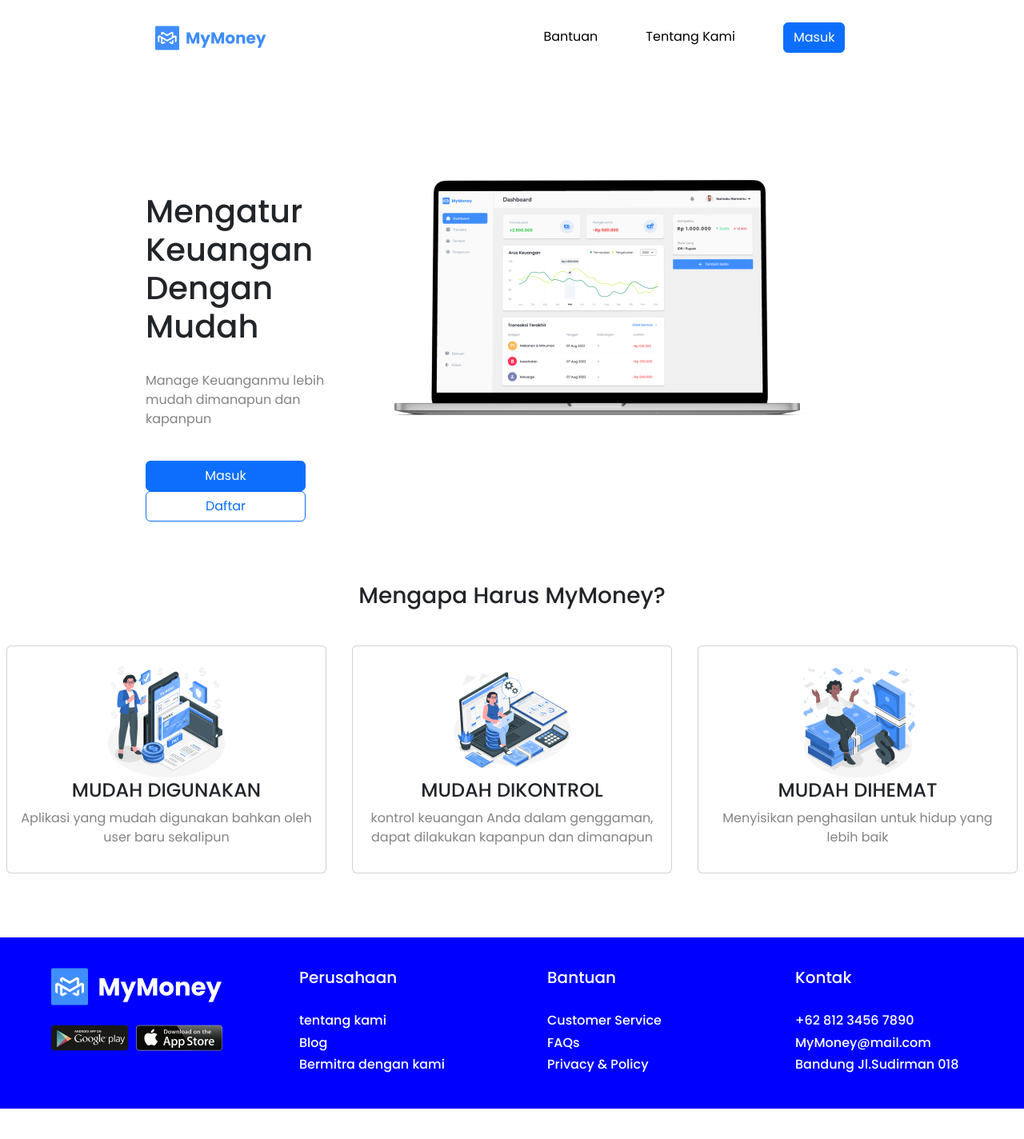
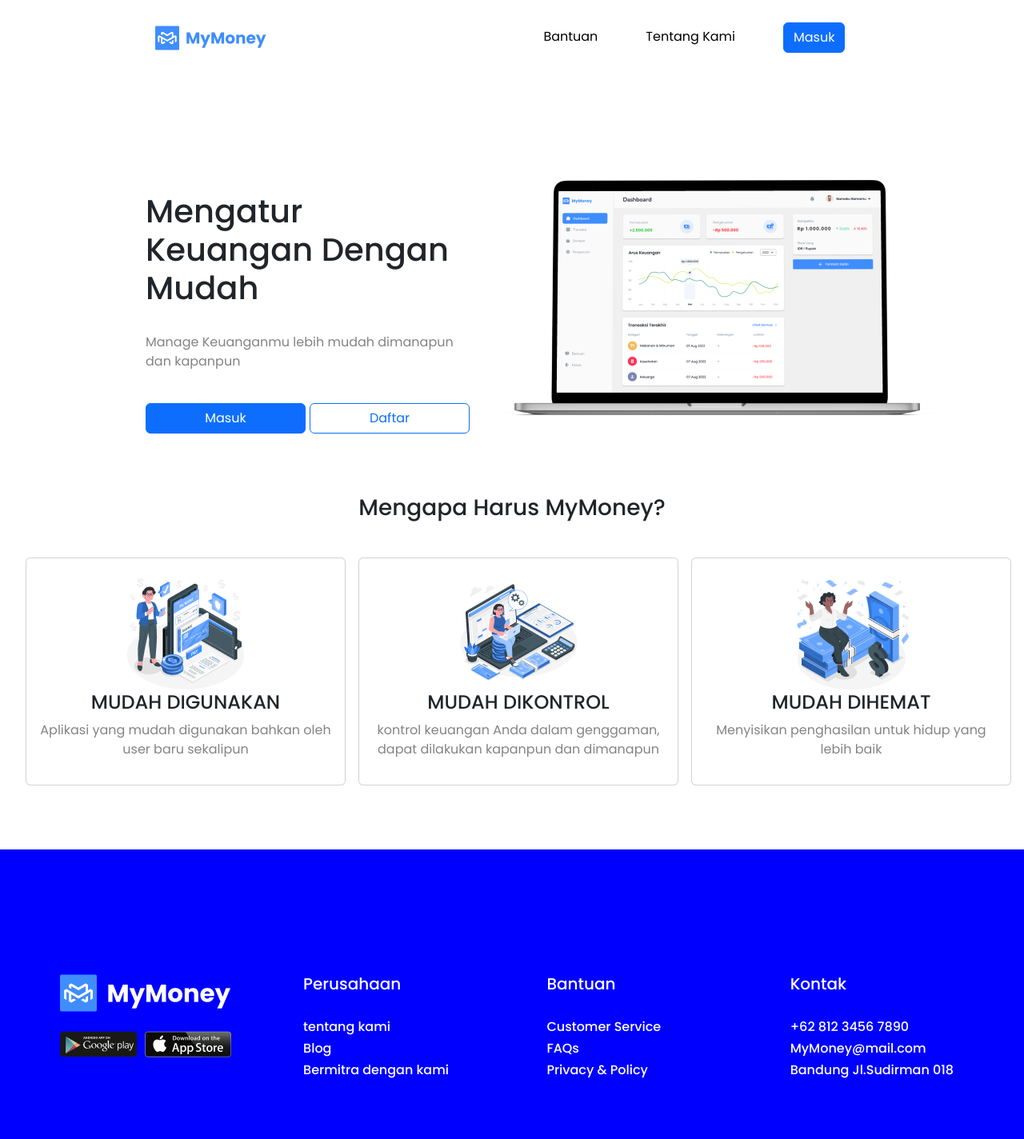
Before and after one commit to abelannta/mymoney-seal, a React (Create React App) app: page / in a window 1280 px wide. Shown: the top 1424 px of the page at 80% size. Before the commit the page ends 1386 px from the top, so only its background shows below. Built offline with nearby package versions, Linux system fonts and the light colour scheme.

Commit message:
fix some css

```diff
--- a/src/component/home/content/content.css
+++ b/src/component/home/content/content.css
@@ -5,8 +5,8 @@
     justify-content: center;
     width: 100%;
     padding-left: 100px;
-    padding-right: 150px;
     padding-top: 4cm;
+    display: inline-block;
 }
 .loginBut{
     width: 200px;
@@ -28,7 +28,6 @@
 .myCard{
     margin-top: 1cm;
     width: 25em;
-    margin-right: 1em;
     margin-left: 1em;
     text-align: center;
     justify-content: center;
--- a/src/component/home/footer/footer.js
+++ b/src/component/home/footer/footer.js
@@ -2,9 +2,11 @@
 import "../../home/footer/footer.css"
 import FOOTERBRAND from "../../../images/footer/footer-brand.png"
 import DOWNLOAD from "../../../images/footer/download.png"
+import { Container } from "react-bootstrap";
 
 function Footer(){
     return(
+        <div className="container-fluid myFooter">
         <div className="myFooter">
             <div className="row justify-content-center">
                 <div className="col-md-3">
@@ -39,6 +41,7 @@
                 </div>
             </div>
         </div>
+        </div>
     )
 }
 export default Footer;
```
